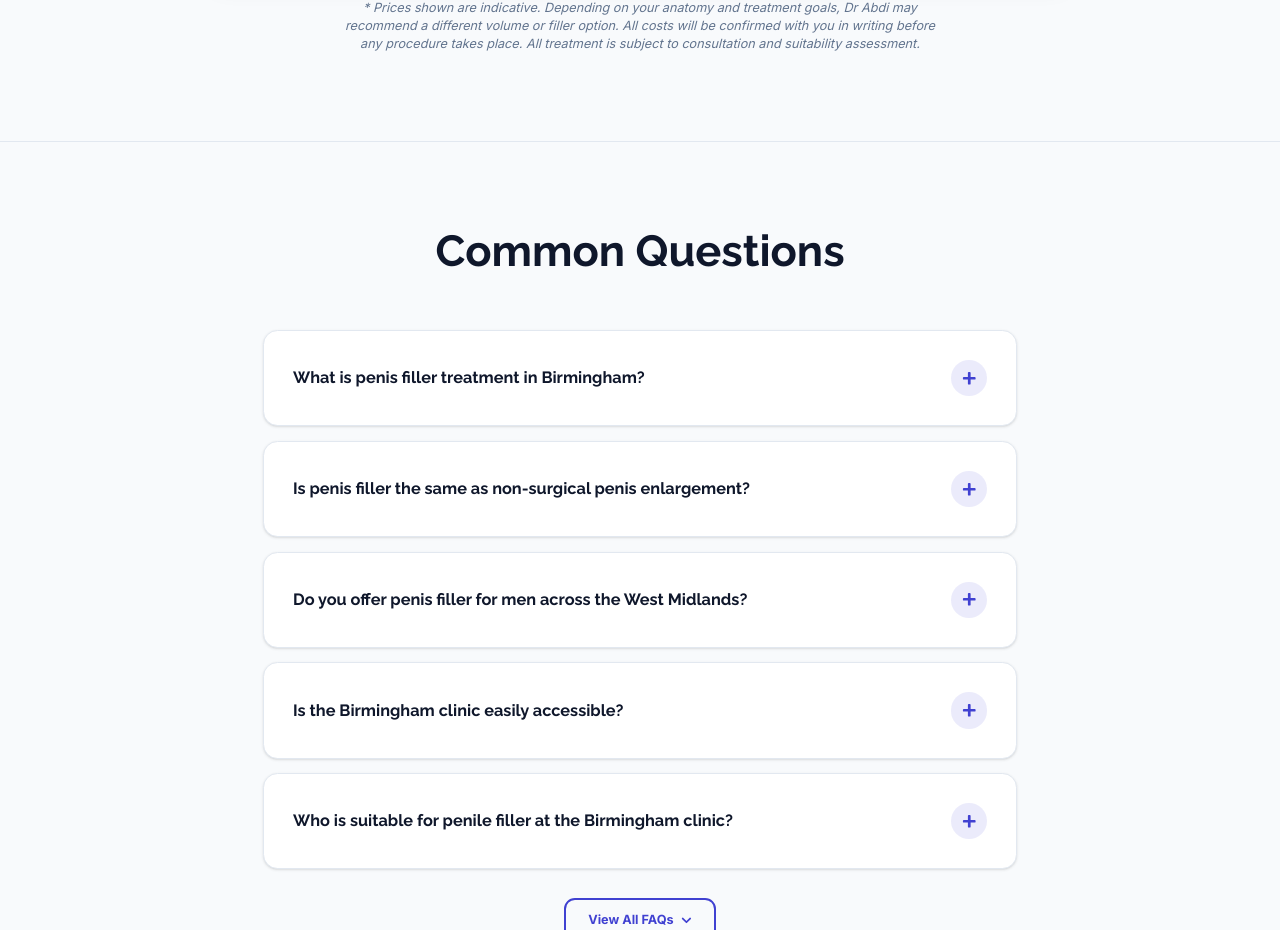
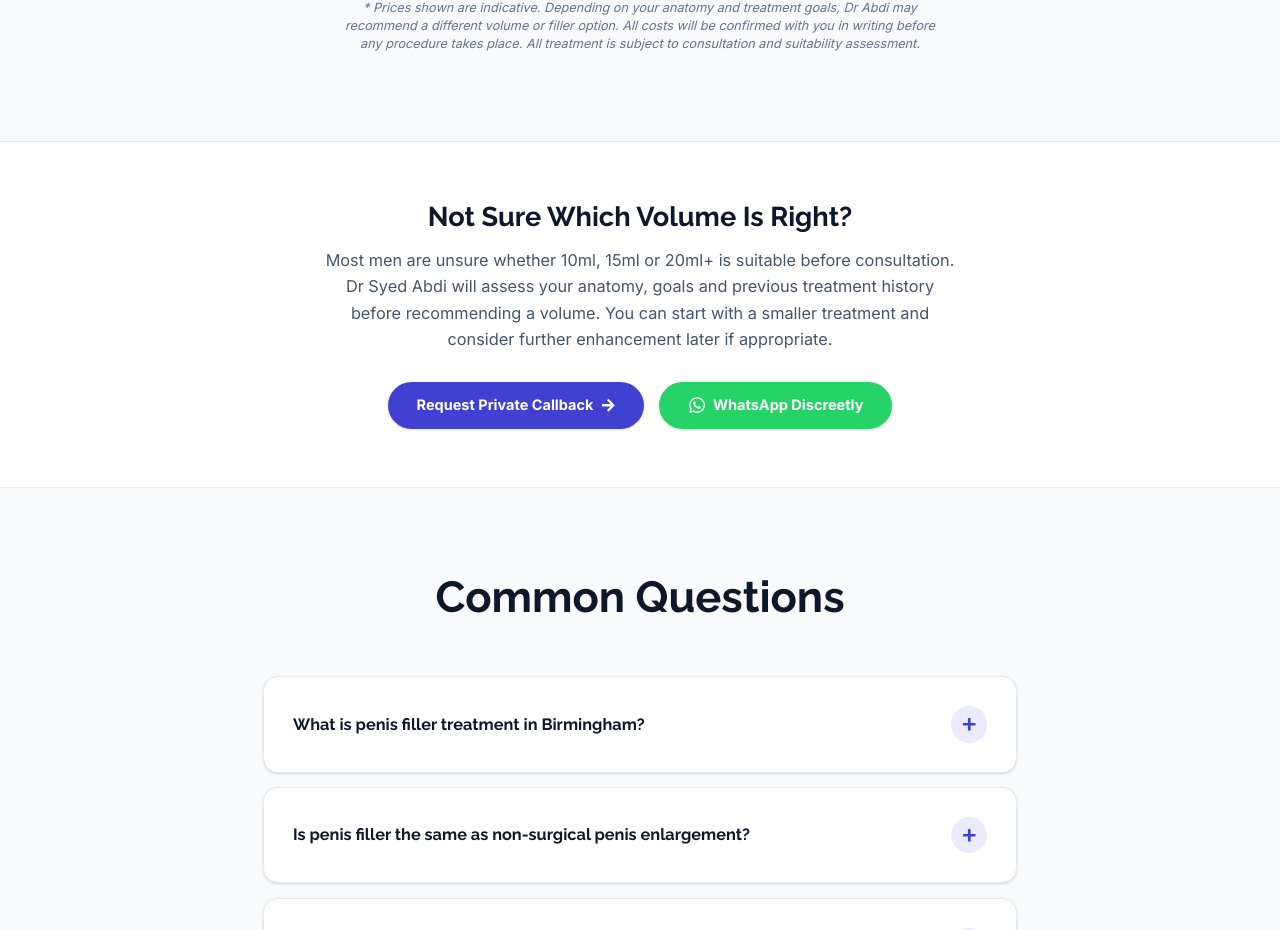
Before and after one commit to binithekid/Healing-PRP-Clinics-Preview, a Next.js app: page /birmingham/penis-enlargement in a window 1280 px wide. Shown: the part 6895-7825 px from the top of the page. Built offline with nearby package versions, Linux system fonts and the light colour scheme.

Commit message:
Add WhatsApp contact button and icon
Added a WhatsApp button for discreet contact and included the WhatsApp icon.

```diff
--- a/src/components/pages/PenisEnlargementClient.tsx
+++ b/src/components/pages/PenisEnlargementClient.tsx
@@ -24,7 +24,8 @@ import {
   FaChevronDown,
   FaHeart,
   FaHandsHelping,
-  FaTimesCircle
+  FaTimesCircle,
+  FaWhatsapp // <-- ADDED WHATSAPP ICON
 } from "react-icons/fa";
 
 // --- DYNAMIC IMPORTS FOR PAGESPEED OPTIMISATION ---
@@ -936,6 +937,36 @@ export default function PenisEnlargementClient({
         </div>
       </section>
 
+      {/* --- NOT SURE WHICH VOLUME CTA --- */}
+      <section className="py-16 bg-white font-inter border-t border-slate-200">
+        <div className="max-w-3xl mx-auto px-4 sm:px-6 lg:px-8 text-center">
+          <h2 className="text-3xl font-raleway font-bold text-slate-900 mb-4">
+            Not Sure Which Volume Is Right?
+          </h2>
+          <p className="text-slate-600 md:text-lg mb-8 leading-relaxed">
+            Most men are unsure whether 10ml, 15ml or 20ml+ is suitable before consultation. Dr Syed Abdi will assess your anatomy, goals and previous treatment history before recommending a volume. You can start with a smaller treatment and consider further enhancement later if appropriate.
+          </p>
+
+          <div className="flex flex-col sm:flex-row justify-center items-center gap-4">
+            <button
+              onClick={handleAction}
+              className="bg-[#4041d1] text-white px-8 py-3.5 rounded-full font-bold hover:bg-[#2a2bb8] transition-colors inline-flex items-center justify-center gap-2 w-full sm:w-auto shadow-sm cursor-pointer"
+            >
+              Request Private Callback <FaArrowRight className="w-4 h-4" />
+            </button>
+
+            <a
+              href="https://wa.me/447990364147"
+              target="_blank"
+              rel="noopener noreferrer"
+              className="bg-[#25D366] text-white px-8 py-3.5 rounded-full font-bold hover:bg-[#20ba59] transition-colors inline-flex items-center justify-center gap-2 w-full sm:w-auto shadow-sm"
+            >
+              <FaWhatsapp className="w-5 h-5" /> WhatsApp Discreetly
+            </a>
+          </div>
+        </div>
+      </section>
+
       {/* --- FAQs --- */}
       <section id="faqs" className="py-24 bg-slate-50 font-inter border-t border-slate-200">
         <div className="max-w-4xl mx-auto px-4 sm:px-6 lg:px-8">
```
